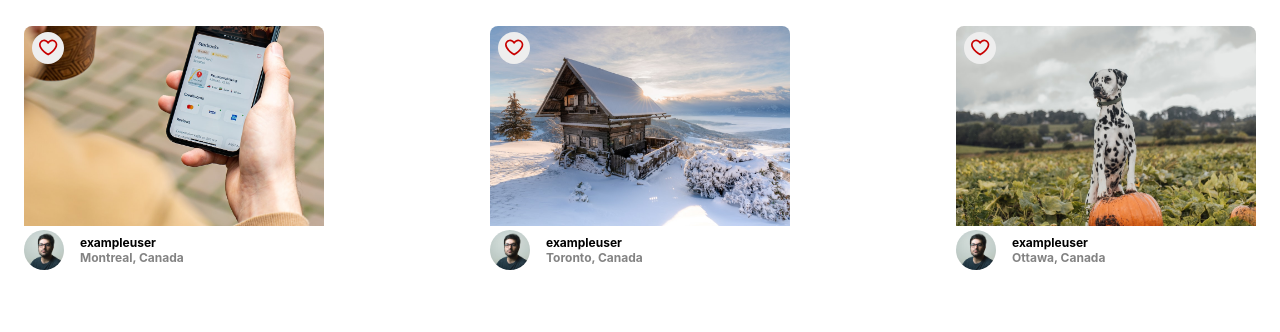
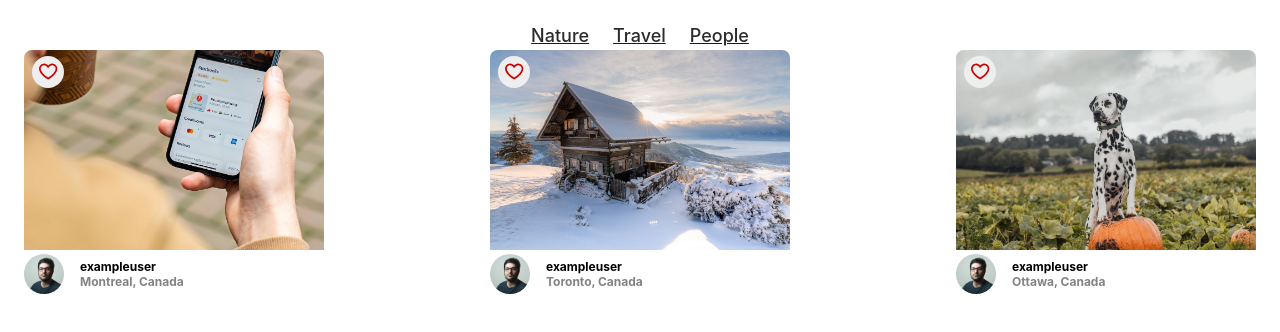
Before and after one commit to irohunk/photolabs-starter, a React (Create React App) app in the folder frontend/: page / in a window 1280 px wide. Shown: the top 332 px of the page. Built offline with nearby package versions, Linux system fonts and the light colour scheme; the HTML template or start-up script is replaced by a standard one.

Commit message:
implemented the TopicList

```diff
--- a/frontend/src/App.jsx
+++ b/frontend/src/App.jsx
@@ -5,6 +5,7 @@ import PhotoFavButton from './components/PhotoFavButton';
 import PhotoList from 'components/PhotoList';
 
 import './App.scss';
+import TopicList from 'components/TopicList';
 
 // Note: Rendering a single component to build components in isolation
 
@@ -16,6 +17,7 @@ const App = () => {
 
   return (
     <div className="App">
+      <TopicList />
       <PhotoList toggleModal={toggleModal} />
     </div>
   );
--- a/frontend/src/components/TopicList.jsx
+++ b/frontend/src/components/TopicList.jsx
@@ -1,6 +1,7 @@
 import React from "react";
 
 import "../styles/TopicList.scss";
+import TopicListItem from "./TopicListItem";
 
 const sampleDataForTopicList = [
   {
@@ -23,7 +24,13 @@ const sampleDataForTopicList = [
 const TopicList = () => {
   return (
     <div className="top-nav-bar__topic-list">
-      {/* Insert React */}
+      {sampleDataForTopicList.map((topic) => (
+        <TopicListItem
+          key={topic.id}
+          slug={topic.slug}
+          label={topic.title} // Changed 'title' to 'label' to match TopicListItem
+        />
+      ))}
     </div>
   );
 };
--- a/frontend/src/components/TopicListItem.jsx
+++ b/frontend/src/components/TopicListItem.jsx
@@ -8,10 +8,12 @@ const sampleDataForTopicListItem = {
   label: "Nature",
 };
 
-const TopicListItem = () => {
+const TopicListItem = ( { slug, label }) => {
   return (
     <div className="topic-list__item">
-      {/* Insert React */}
+      <a href={`/topics/${slug}`}>
+        <span>{label}</span>
+      </a>
     </div>
   );
 };
```
